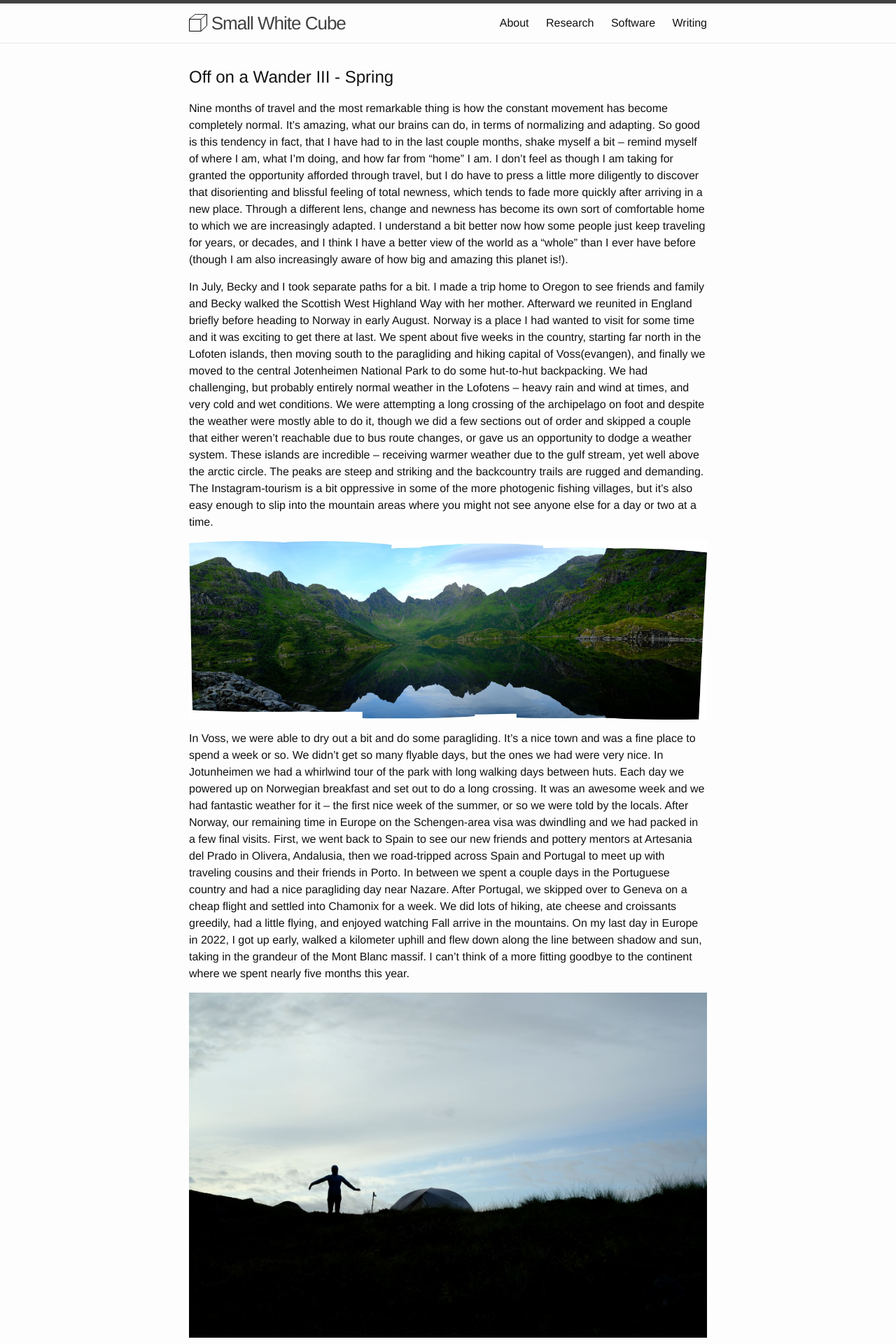
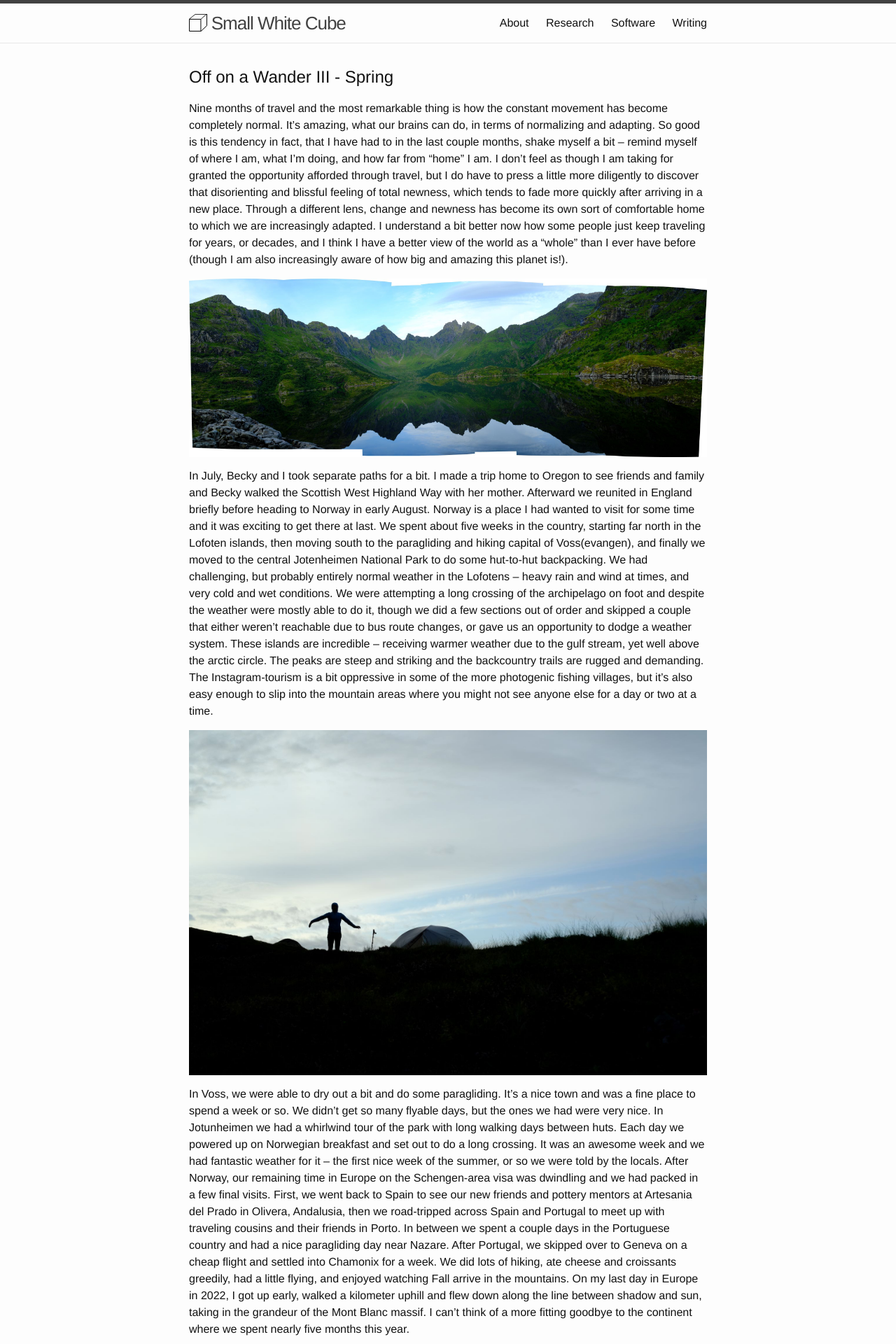
Before and after one commit to somerandomsequence/smallwhitecube, a Jekyll site: the page built from _posts/2022-10-01-off-on-a-wander-iii.md, in a window 1280 px wide. Shown: the top 1920 px of the page at 70% size. Built offline with Jekyll 4.4.1, drawn with Linux system fonts in a browser that asks for light colours; nearby versions of some CDN libraries.

Commit message:
add photo

```diff
--- a/_posts/2022-10-01-off-on-a-wander-iii.md
+++ b/_posts/2022-10-01-off-on-a-wander-iii.md
@@ -8,13 +8,15 @@
 
 Nine months of travel and the most remarkable thing is how the constant movement has become completely normal. It’s amazing, what our brains can do, in terms of normalizing and adapting. So good is this tendency in fact, that I have had to in the last couple months, shake myself a bit – remind myself of where I am, what I’m doing, and how far from “home” I am. I don’t feel as though I am taking for granted the opportunity afforded through travel, but I do have to press a little more diligently to discover that disorienting and blissful feeling of total newness, which tends to fade more quickly after arriving in a new place. Through a different lens, change and newness has become its own sort of comfortable home to which we are increasingly adapted. I understand a bit better now how some people just keep traveling for years, or decades, and I think I have a better view of the world as a “whole” than I ever have before (though I am also increasingly aware of how big and amazing this planet is!).
 
+<img src="/images/2022/wander3_photo1.jpg">
+
 In July, Becky and I took separate paths for a bit. I made a trip home to Oregon to see friends and family and Becky walked the Scottish West Highland Way with her mother. Afterward we reunited in England briefly before heading to Norway in early August. Norway is a place I had wanted to visit for some time and it was exciting to get there at last. We spent about five weeks in the country, starting far north in the Lofoten islands, then moving south to the paragliding and hiking capital of Voss(evangen), and finally we moved to the central Jotenheimen National Park to do some hut-to-hut backpacking. We had challenging, but probably entirely normal weather in the Lofotens – heavy rain and wind at times, and very cold and wet conditions. We were attempting a long crossing of the archipelago on foot and despite the weather were mostly able to do it, though we did a few sections out of order and skipped a couple that either weren’t reachable due to bus route changes, or gave us an opportunity to dodge a weather system. These islands are incredible – receiving warmer weather due to the gulf stream, yet well above the arctic circle. The peaks are steep and striking and the backcountry trails are rugged and demanding. The Instagram-tourism is a bit oppressive in some of the more photogenic fishing villages, but it’s also easy enough to slip into the mountain areas where you might not see anyone else for a day or two at a time.
 
-<img src="/images/2022/wander3_photo1.jpg">
+<img src="/images/2022/wander3_photo2.jpg">
 
 In Voss, we were able to dry out a bit and do some paragliding. It’s a nice town and was a fine place to spend a week or so. We didn’t get so many flyable days, but the ones we had were very nice. In Jotunheimen we had a whirlwind tour of the park with long walking days between huts. Each day we powered up on Norwegian breakfast and set out to do a long crossing. It was an awesome week and we had fantastic weather for it – the first nice week of the summer, or so we were told by the locals. After Norway, our remaining time in Europe on the Schengen-area visa was dwindling and we had packed in a few final visits. First, we went back to Spain to see our new friends and pottery mentors at Artesania del Prado in Olivera, Andalusia, then we road-tripped across Spain and Portugal to meet up with traveling cousins and their friends in Porto. In between we spent a couple days in the Portuguese country and had a nice paragliding day near Nazare. After Portugal, we skipped over to Geneva on a cheap flight and settled into Chamonix for a week. We did lots of hiking, ate cheese and croissants greedily, had a little flying, and enjoyed watching Fall arrive in the mountains. On my last day in Europe in 2022, I got up early, walked a kilometer uphill and flew down along the line between shadow and sun, taking in the grandeur of the Mont Blanc massif. I can’t think of a more fitting goodbye to the continent where we spent nearly five months this year.
 
-<img src="/images/2022/wander3_photo2.jpg">
+<img src="/images/2022/wander3_photo2a.jpg">
 
 After Europe, our plan was to visit friends and practice pottery in Japan, but the Japanese border was (is) not yet open for independent tourists. On a bit of a whim, and a bit last minute, we decided to spend some time in Australia instead. Having known very little about Australia, I didn’t have any particular expectations but was hoping to do some hiking in the bush and perhaps some paragliding. Perhaps, I could see a kangaroo! I booked a camper van for a few weeks and set off to travel the SE part of the country. What I’ve found has been wild and wonderful – steep mountain trails, native bush, and all sorts of new (to me) fauna and flora. The birdlife on its own is worth the visit – really a birder’s paradise. Meanwhile, Becky found a volunteer position in an animal rescue working with kangaroos, wombats, and other native critters. It’s been a glorious couple of weeks and we are still en route, set to rendezvous soon and continue our journey south to Tasmania.
 
```
Also changed, not shown: images/2022/wander3_photo2a.jpg (added).
